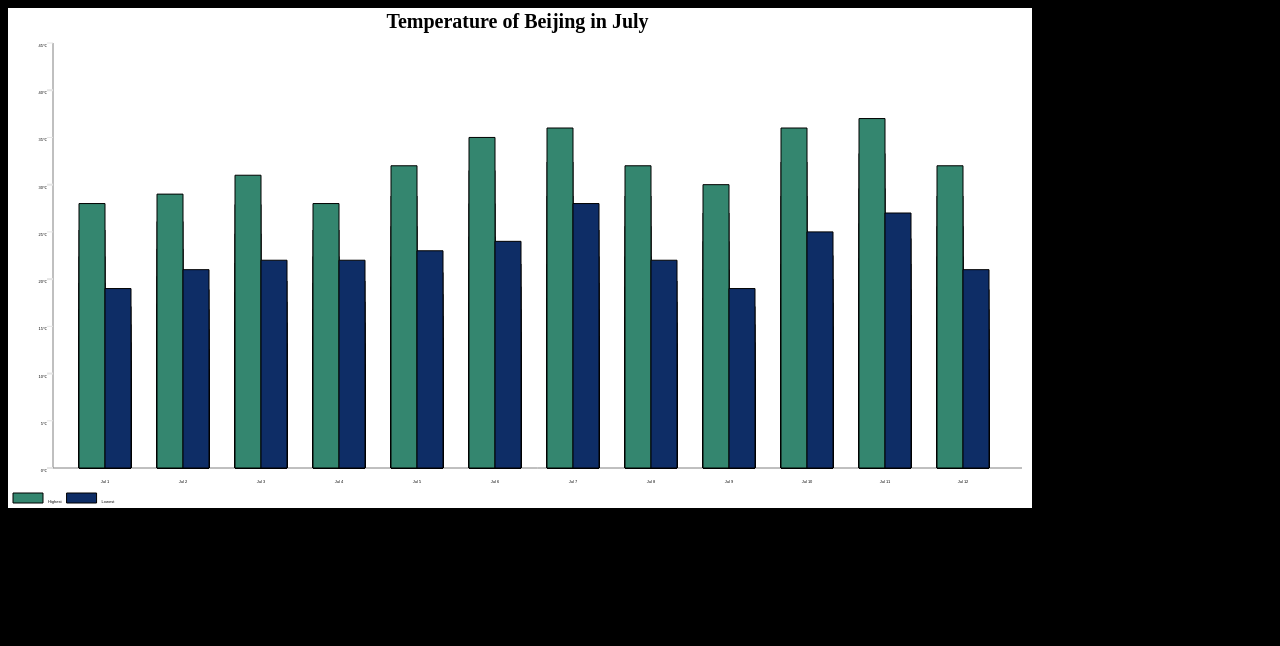
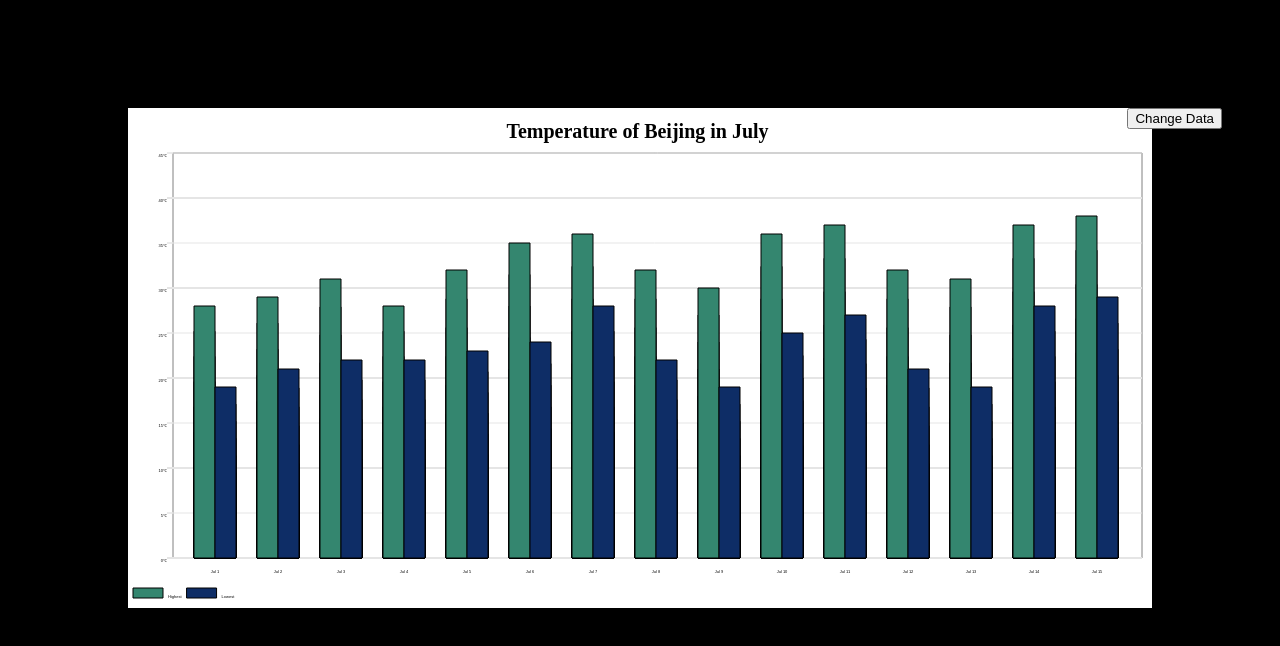
Before and after one commit to xboxp/Html5Chart, a website: page samples/bar_chart.html in a window 1280 px wide. Drawn offline with Linux system fonts and the light colour scheme.

Commit message:
add reload feature

```diff
--- a/samples/bar_chart.html
+++ b/samples/bar_chart.html
@@ -1,5 +1,5 @@
 <!DOCTYPE html>
-<html>
+<html xmlns="http://www.w3.org/1999/html">
 <head lang="en">
     <meta charset="UTF-8">
     <title>zChart Sample</title>
@@ -8,30 +8,45 @@
             background-color: black;
         }
 
-        div.container {
+        div.content{
             width: 100%;
             height: 100%;
-            text-align: center;
             padding-top: 100px;
+            position: relative;
         }
 
         div.wrapper {
+            position: relative;
             padding: 0px;
+            margin-left: -512px;
+            left : 50%;
+            width: 1024px;
+
         }
 
         canvas.container {
             background-color: white;
+        }
+
+        .content input {
+            position: absolute;
+            top: 100px;
+            right: 50px;
         }
     </style>
     <script type="text/javascript" src="../release/zChart.js"></script>
 </head>
 <body>
 <div>
-    <div class="wrapper">
-        <canvas id="zChartCanvas" class="container" width="1024px" height="500px"></canvas>
+    <div class="content">
+        <div class="wrapper">
+            <canvas id="zChartCanvas" class="container" width="1024px" height="500px"></canvas>
+        </div>
+        <input type="button" onclick="changeData()" value="Change Data"></input>
     </div>
+
     <script>
-        var data    = [
+        var data1    = [
             {day:'Jul 1',  h:28, l:19},
             {day:'Jul 2',  h:29, l:21},
             {day:'Jul 3',  h:31, l:22},
@@ -43,19 +58,42 @@
             {day:'Jul 9',  h:30, l:19},
             {day:'Jul 10', h:36, l:25},
             {day:'Jul 11', h:37, l:27},
-            {day:'Jul 12', h:32, l:21}
+            {day:'Jul 12', h:32, l:21},
+            {day:'Jul 13', h:31, l:19},
+            {day:'Jul 14', h:37, l:28},
+            {day:'Jul 15', h:38, l:29}
         ];
+
+        var data2    = [
+            {day:'Jul 16',  h:38, l:29},
+            {day:'Jul 17',  h:39, l:31},
+            {day:'Jul 18',  h:37, l:28},
+            {day:'Jul 19',  h:38, l:29},
+            {day:'Jul 20',  h:39, l:28},
+            {day:'Jul 21',  h:40, l:30},
+            {day:'Jul 22',  h:38, l:29},
+            {day:'Jul 23',  h:37, l:30},
+            {day:'Jul 24',  h:36, l:29},
+            {day:'Jul 25',  h:35, l:25},
+            {day:'Jul 26',  h:34, l:27},
+            {day:'Jul 27',  h:34, l:24},
+            {day:'Jul 28',  h:35, l:23},
+            {day:'Jul 29',  h:33, l:21},
+            {day:'Jul 30',  h:32, l:19},
+            {day:'Jul 31',  h:31, l:22}
+        ];
+
         var param   =  {
-            dataProvider: data,
+            dataProvider: data1,
             animated:true,
             showTooltip: true,
             showLegend: true,
-            showGrid: false, // background grid
+            showGrid: true, // background grid
             title: {
                 label:'Temperature of Beijing in July ',
                 color:"#555",
                 font:"bold 15pt Segoe UI Light",
-                top:20
+                top:30
             },
             series: [{
                 xField: 'day',
@@ -81,6 +119,12 @@
         var canvas = document.getElementById("zChartCanvas");
         var chart = new zChart.BarChart(canvas, param);
         chart.drawChart();
+
+        function changeData(){
+            param.dataProvider = param.dataProvider === data1 ? data2 : data1;
+            chart.setParameter(param);
+            chart.reload();
+        }
     </script>
 </div>
 </body>
--- a/src/AxesChart.js
+++ b/src/AxesChart.js
@@ -56,15 +56,14 @@
                 var points = [];
                 var lWidth = this.calculateLabelWidth(value);
                 points.push({x:this._origin.x - SCALE_WIDTH, y:currentY});
+                if(this.showGrid){
+                    points.push({x:xAxisEndX, y:currentY});
+                }
                 this.drawLines(this._origin.x, currentY, points, lineWidth, "#e5e5e5");
 
                 this.drawLabel(labelX + (this._labelWidth - (lWidth + SCALE_WIDTH)), currentY + 4, value, 'left');
             }
         }
-    };
-
-    p.clearRect = function(x, y, w, h){
-        this.context.clearRect(x, y, w, h);
     };
 
     p.drawDataArea = function(){
--- a/src/BarChart.js
+++ b/src/BarChart.js
@@ -7,7 +7,7 @@
     var BarChart = function(ctx, param){
         global.AxesChart.call(this, ctx, param);
 
-        this._dataArea = [];
+        this._dataArea;
 
     };
 
@@ -30,6 +30,8 @@
             yAxisLength = this.getYAxisLength(),
             ratio       = yAxisLength/this.getMaxScale(),
             xField      = this.getXFields()[0];  // get the first xField
+
+        this._dataArea = [];
 
         for(var i = 0; i < data.length; i++){
             var label = data[i][xField];
--- a/src/BaseChart.js
+++ b/src/BaseChart.js
@@ -61,6 +61,7 @@
         this._headerHeight = 0;
         this._footerHeight = 2 * PADDING;
         this._paddingRight = 2 * PADDING;
+        this._paddingBottom = 2 * PADDING;
 
         return true;
     };
@@ -92,10 +93,10 @@
     p.drawLegend = function(){
         var legendWidth = 0,
             x = PADDING,
-            y = this.height - LEGEND_ICON_HEIGHT - PADDING,
+            y = this.height - LEGEND_ICON_HEIGHT - this._paddingBottom,
             series = this.getSeries();
         if(this.showLegend){
-            this.setFooterHeight(LEGEND_ICON_HEIGHT + 2*PADDING);
+            this.setFooterHeight(LEGEND_ICON_HEIGHT + 2*this._paddingBottom);
             for(var i = 0; i < series.length; i++){
                 var s = series[i],
                     label = s.label ? s.label: s.yField;
@@ -109,6 +110,19 @@
         }
     };
 
+    p.setParameter = function(newParam){
+        this._parameters = newParam;
+    };
+
+    p.reload = function(){
+        this.clearRect(0, 0, this.width, this.height);
+        this.drawChart();
+    };
+
+    p.clearRect = function(x, y, w, h){
+        this.context.clearRect(x, y, w, h);
+    };
+
     /**
      * Abstract method, which need to be override by sub class
      */
@@ -120,6 +134,7 @@
      * tooltip
      */
     p.createTooltip = function(){
+        if(this._tipCanvas === undefined){
             this._tipCanvas = document.createElement('canvas');
             this._tipCanvas.width = 100;
             this._tipCanvas.height = TOOLTIP_H;
@@ -130,6 +145,7 @@
             else {
                 this.canvas.parentNode.appendChild(this._tipCanvas);
             }
+        }
     };
 
     p.getTooltip = function(){
@@ -137,7 +153,7 @@
     };
 
     p.hideTooltip = function(){
-        this._tipCanvas.style.left = "-" + (this._tipCanvas.width + 100) + "px";
+        this._tipCanvas.style.left = "-" + (this._tipCanvas.width + 2000) + "px";
     };
 
     /**
```
Also changed, not shown: release/iChart.js (deleted), release/iChart.min.js (deleted), release/zChart.js, release/zChart.min.js. Lines whose indentation alone changed are shown as unchanged.
